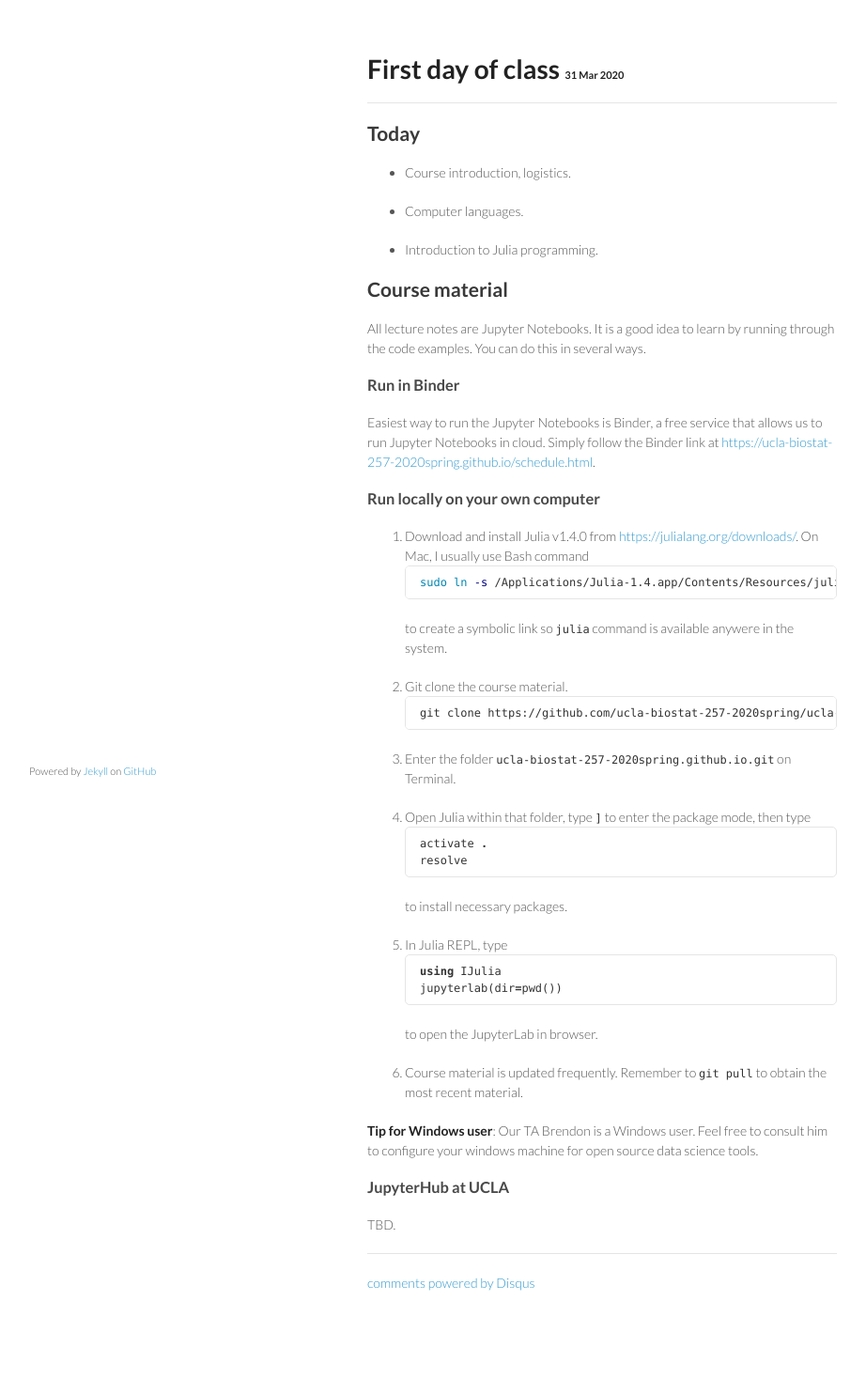
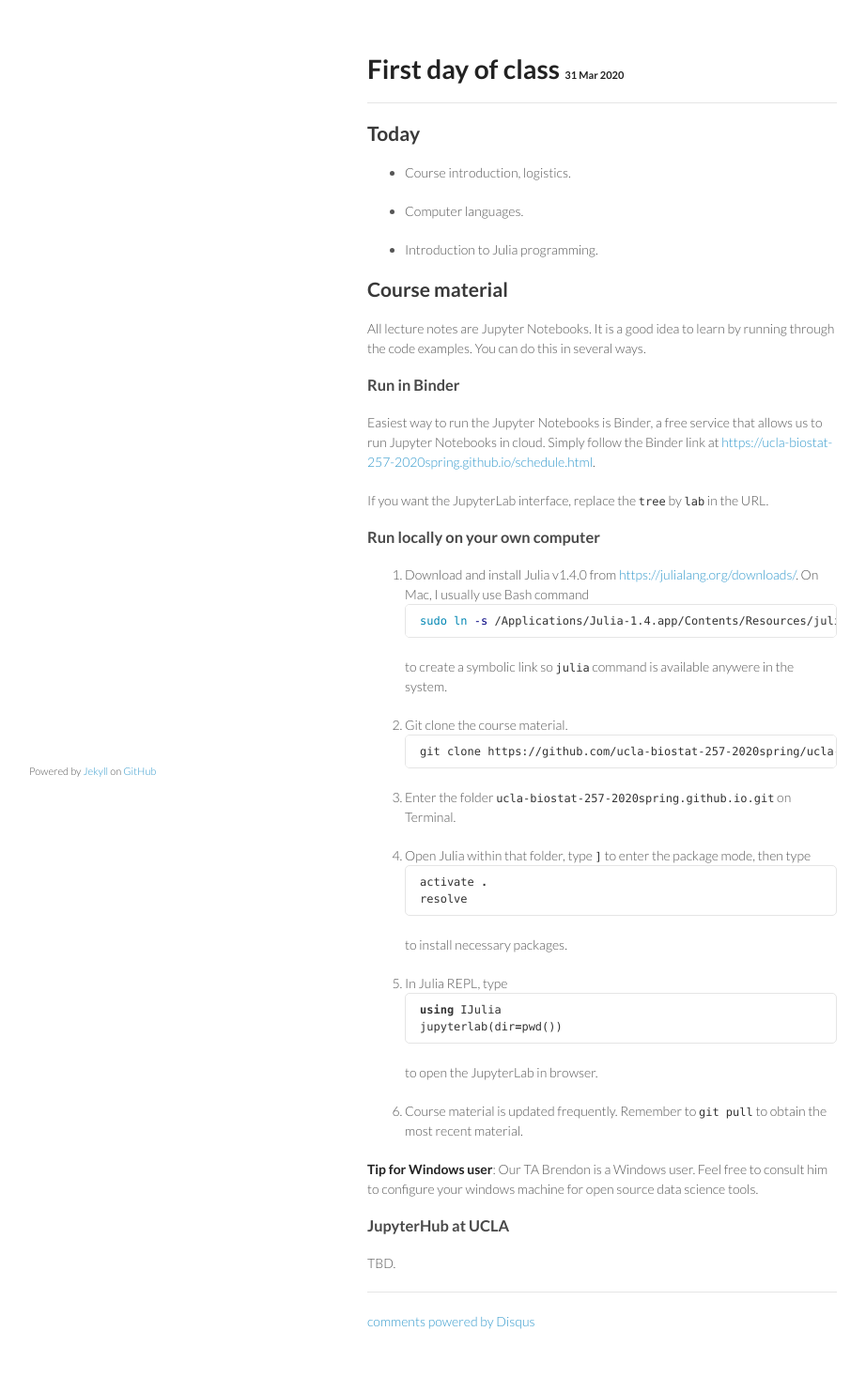
Before and after one commit to ucla-biostat-257-2020spring/ucla-biostat-257-2020spring.github.io, a Jekyll site: the page built from _posts/2020-03-31-week1-day1.md, in a window 1280 px wide. Shown: the whole page at 94% size, without its empty margins (179-1101 px from the left). Built offline with Jekyll 4.4.1, drawn with Linux system fonts in a browser that asks for light colours; comment, search, counter and statistics services are not loaded; before the commit the page ends 1426 px from its top, so only the background shows below that.

```diff
--- a/_posts/2020-03-31-week1-day1.md
+++ b/_posts/2020-03-31-week1-day1.md
@@ -19,6 +19,8 @@
 ### Run in Binder
 
 Easiest way to run the Jupyter Notebooks is Binder, a free service that allows us to run Jupyter Notebooks in cloud. Simply follow the Binder link at <https://ucla-biostat-257-2020spring.github.io/schedule.html>.
+
+If you want the JupyterLab interface, replace the `tree` by `lab` in the URL.
 
 ### Run locally on your own computer
 
```
Also changed, not shown: 1 other file.
